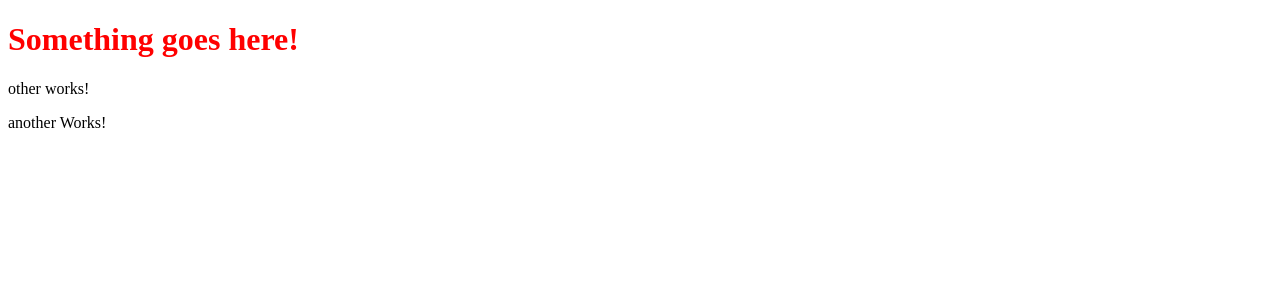
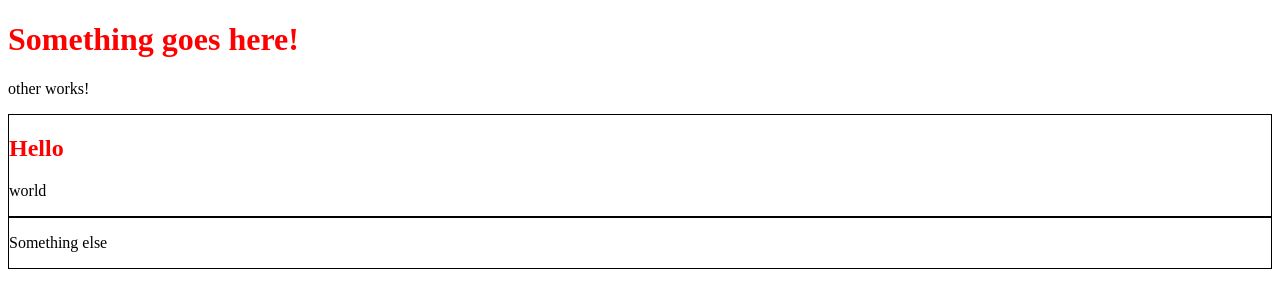
Before and after one commit to JDDeveloping/Bacheloropgave, an Angular app: page / in a window 1280 px wide. Shown: the top 308 px of the page. Built offline with nearby package versions, Linux system fonts and the light colour scheme.

Commit message:
add ng-content

```diff
--- a/src/app/app.component.html
+++ b/src/app/app.component.html
@@ -2,4 +2,12 @@
   Something goes here!
 </h1>
 <fa-other></fa-other>
-<fa-another></fa-another>
+<fa-another>
+  <div>
+        <h1>Hello</h1>
+        <p>world</p>
+    </div>
+</fa-another>
+<fa-another>
+    <p>Something else</p>
+</fa-another>
--- a/src/app/other/another.component.ts
+++ b/src/app/other/another.component.ts
@@ -3,11 +3,15 @@ import { Component, OnInit } from '@angular/core';
 @Component({
   selector: 'fa-another',
   template: `
-    <p>
-      another Works!
-    </p>
+    <article>
+        <ng-content></ng-content>
+    </article>
   `,
-  styles: []
+  styles: [`
+      article {
+        border: 1px solid black;
+      }
+  `]
 })
 export class AnotherComponent implements OnInit {
 
```
